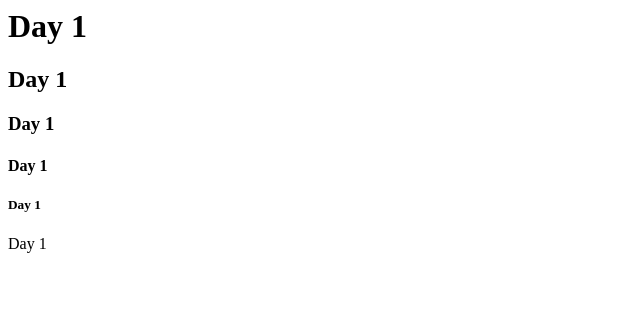
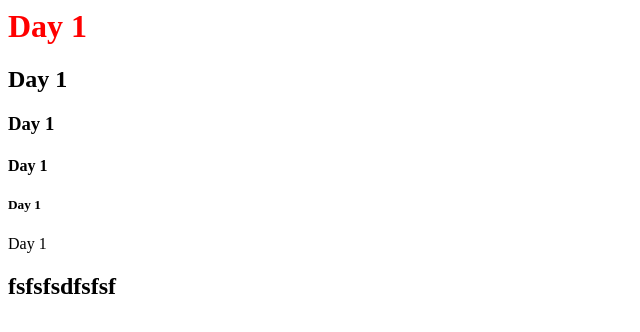
Before and after one commit to michalweclawik/HTML-CSS-RECAP, a plain HTML site: page index.html in a window 1280 px wide. Shown: the whole page, without its empty margins (0-640 px from the left). Drawn offline with Linux system fonts and the light colour scheme.

Commit message:
second commit

```diff
--- a/index.html
+++ b/index.html
@@ -5,7 +5,7 @@
     <meta http-equiv="X-UA-Compatible" content="IE=edge">
     <meta name="viewport" content="width=device-width, initial-scale=1.0">
     <title>Document</title>
-    <link rel="stylesheet" href="style.css">
+    <link rel="stylesheet" href="./style.css">
 </head>
 
 <body>
@@ -13,12 +13,18 @@
     <!-- div,main span,footer hearder nav article section -->
 
     <!-- structual tags -->
-    <h1>Day 1 </h5>
+    <h1 class="heading">Day 1 </h5>
         <h2>Day 1 </h5>
             <h3>Day 1 </h5>
                 <h4>Day 1 </h5>
                     <h5>Day 1 </h5>
                     <p>Day 1 </p>
+
+
+                    <article>
+                        <h2 id="article-header"> fsfsfsdfsfsf</h2>
+
+                    </article>
 </body>
 
 </html>
--- a/style.css
+++ b/style.css
@@ -0,0 +1,3 @@
+h1 {
+  color: red;
+}
```
